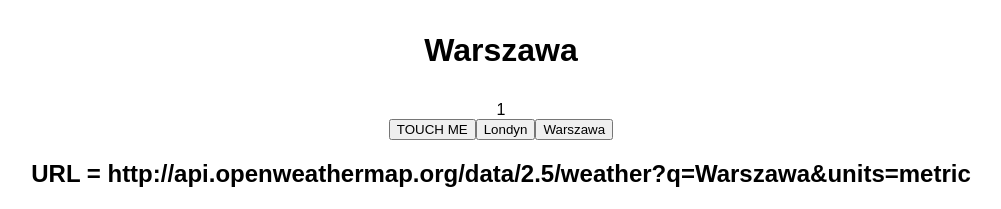
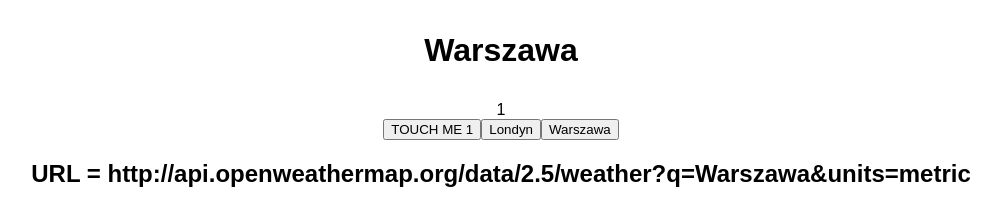
Before and after one commit to AlexunderJ/test1, a React (Create React App) app: page / in a window 1280 px wide. Shown: the top 209 px of the page, without its empty margins (139-1140 px from the left). Built offline with nearby package versions, Linux system fonts and the light colour scheme; no server answers.

Commit message:
Działa z 2gim kliknieciem

```diff
--- a/src/App.js
+++ b/src/App.js
@@ -21,11 +21,13 @@
       url : "http://api.openweathermap.org/data/2.5/weather?q=Warszawa&units=metric",
     }
   }
-
-  componentDidMount() {
+  zapytanieOPogode(){
     axios.get(this.state.url, {params: {APPID: API}}).then(resp => {
       this.setState({weather: resp.data});
     });
+  }
+
+  componentDidMount() {
   }
 
   shouldComponentUpdate() {
@@ -52,6 +54,7 @@
     this.setState({miasto: nazwaMiasta});
     const adres = `http://api.openweathermap.org/data/2.5/weather?q=${nazwaMiasta}&units=metric`;
     this.setState({url: adres});
+    this.zapytanieOPogode();
   }
 
   render() {
@@ -67,12 +70,12 @@
         </h1>
         {!!weather ? this.displayWeaterTemp() : null}
         <div>{count}</div>
-        <button onClick={() => this.incrementCount()}> TOUCH ME </button>
-        <button onClick={() => this.zmianaLokacji("London")}> Londyn </button>
+        <button onClick={() => this.incrementCount()}> TOUCH ME 1 </button>
+        <button onClick={() => this.zmianaLokacji("Arkhara")}> Londyn </button>
         <button onClick={() => this.zmianaLokacji("Warszawa")}> Warszawa </button>
 
         <h2> URL = {this.state.url} </h2>
-        {/* <h2> Temperatura w = {this.weather.main.temp} </h2> */}
+
       </div>
     );
   }
```
Also changed, not shown: 1 other file (tests, documents, lock files or other folders).
